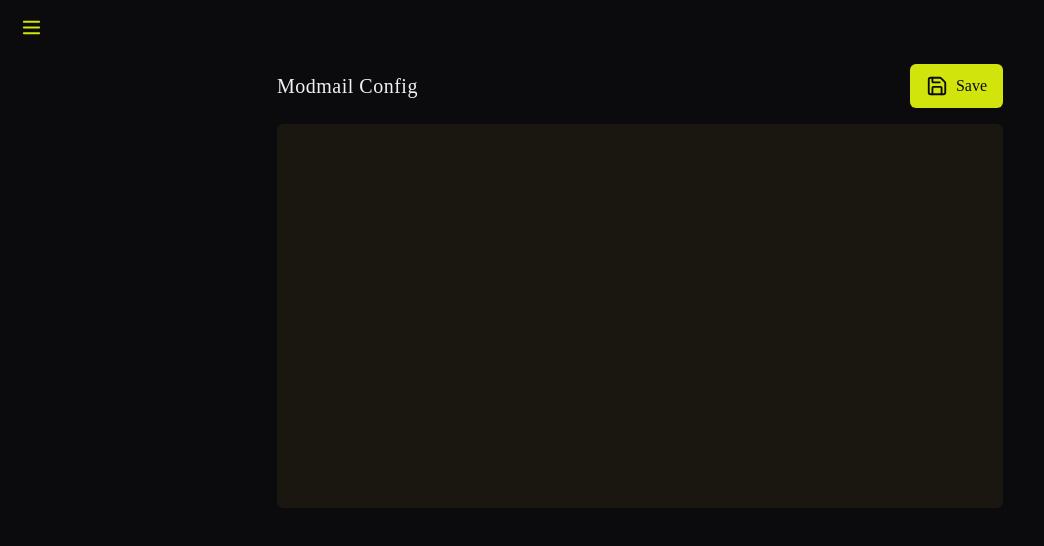
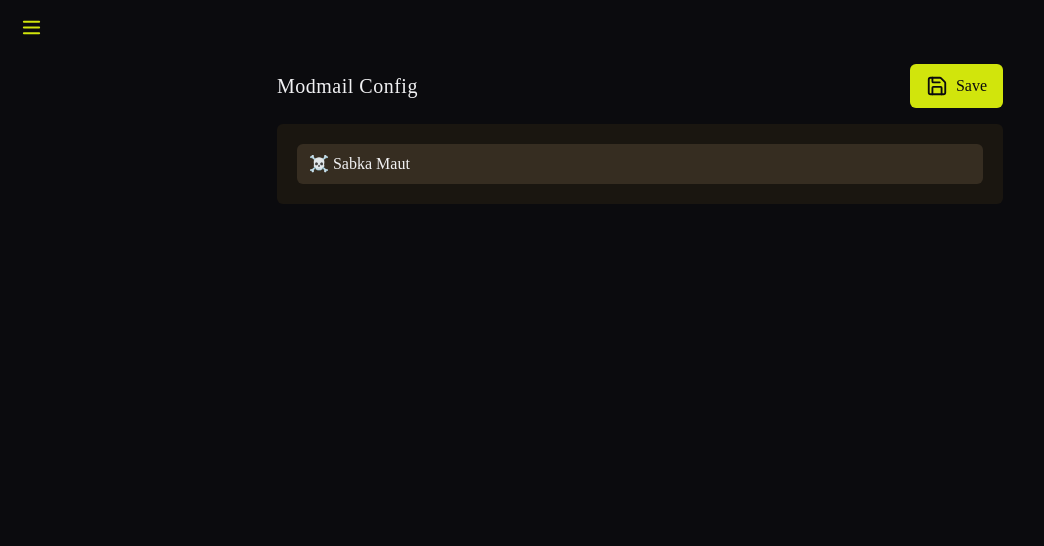
Before and after one commit to clanflare/cf-modmail-web, a Next.js app: page / in a window 1280 px wide. Shown: the top 546 px of the page, without its empty margins (0-1044 px from the left). Built offline with nearby package versions, Linux system fonts and the light colour scheme; no server answers; a web font is replaced by a local one.

Commit message:
feat: :sparkles: add text input

```diff
--- a/components/config-page/config-node/config-node.tsx
+++ b/components/config-page/config-node/config-node.tsx
@@ -1,5 +1,6 @@
 "use client";
 
+import { TextInput } from "@/components/elements";
 import { useConfigNode } from "./hook";
 
 interface Props {
@@ -9,15 +10,24 @@ interface Props {
 const ConfigNode = (props: Props) => {
 	const { rootId } = props;
 
-	const { activeChild, messageTitle, pickActiveChild } = useConfigNode({
+	const {
+		activeChild,
+		messageTitle,
+		pickActiveChild,
+		onMessageTitleChange,
+		children,
+	} = useConfigNode({
 		rootId,
 	});
 
 	return (
 		<div className="w-full flex flex-col">
-			<div className="w-full flex flex-col px-5 py-2 bg-secondary-dark rounded-md h-96">
-
-            </div>
+			<div className="w-full flex flex-col px-5 py-5 bg-secondary-dark rounded-md">
+				<TextInput
+					value={messageTitle}
+					onChange={onMessageTitleChange}
+				/>
+			</div>
 		</div>
 	);
 };
--- a/components/elements/index.ts
+++ b/components/elements/index.ts
@@ -1,2 +1,3 @@
 export * from "./solid-btn/index";
 export * from "./sidebar-btn/index";
+export * from "./text-input/index";
--- /dev/null
+++ b/components/elements/text-input/index.ts
@@ -0,0 +1 @@
+export { default as TextInput } from "./text-input";
--- /dev/null
+++ b/components/elements/text-input/text-input.tsx
@@ -0,0 +1,28 @@
+import { twMerge } from "tailwind-merge";
+
+interface Props extends React.ComponentProps<"input"> {
+	inputClassName?: string;
+}
+
+const TextInput = (props: Props) => {
+	const { inputClassName, className, ...rest } = props;
+
+	return (
+		<div
+			className={twMerge(
+				"w-full flex flex-col font-bahnschrift",
+				className,
+			)}
+		>
+			<input
+				className={twMerge(
+					"px-3 py-2 text-base bg-tertiary-dark text-primary-light focus:outline-primary-light focus:outline-1 outline-none rounded-md",
+					inputClassName,
+				)}
+				{...rest}
+			/>
+		</div>
+	);
+};
+
+export default TextInput;
--- a/tailwind.config.ts
+++ b/tailwind.config.ts
@@ -37,6 +37,7 @@ const config = {
 				"secondary-light": "#DCDCE2",
 				"primary-dark": "#0B0B0e",
 				"secondary-dark": "#1A1610",
+				"tertiary-dark": "#362D21",
 				"primary-grey": "#B9B9C6",
 				"secondary-grey": "#9696A9",
 				"tertiary-grey": "#393946",
```
